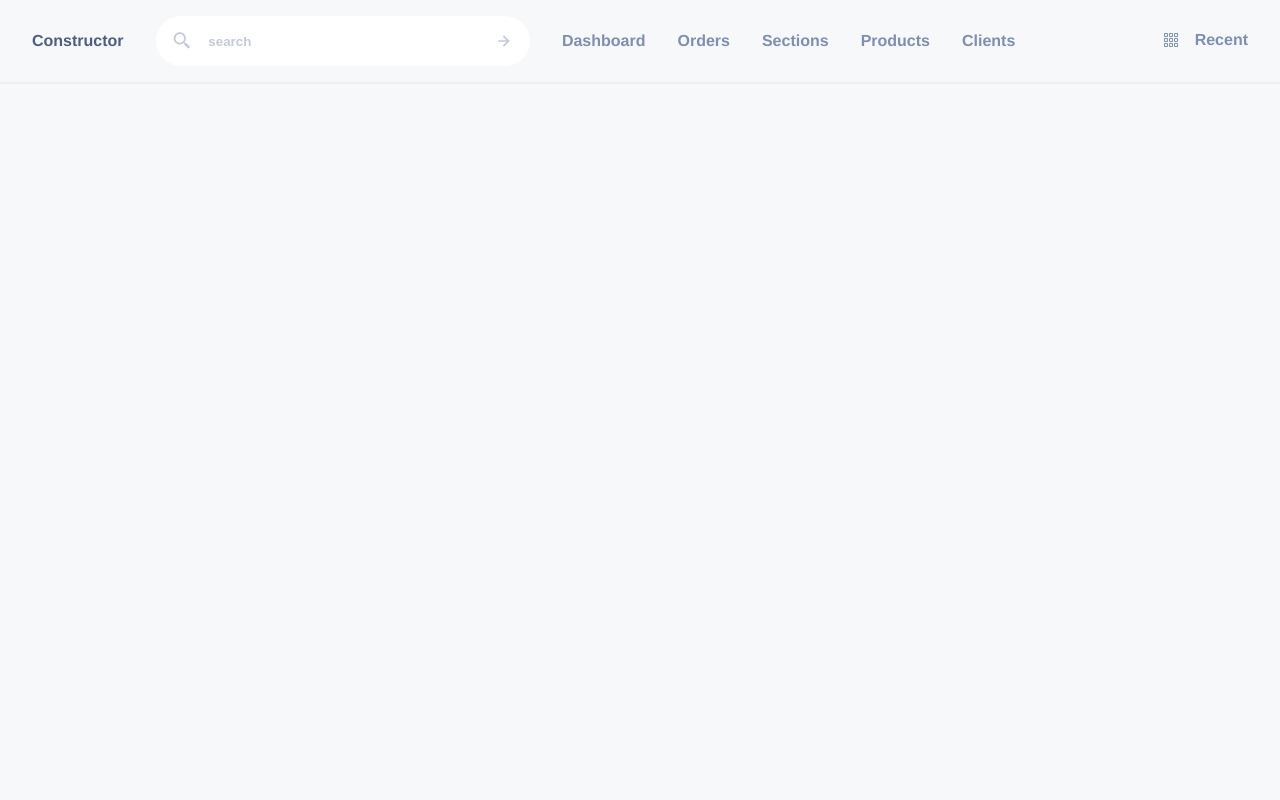
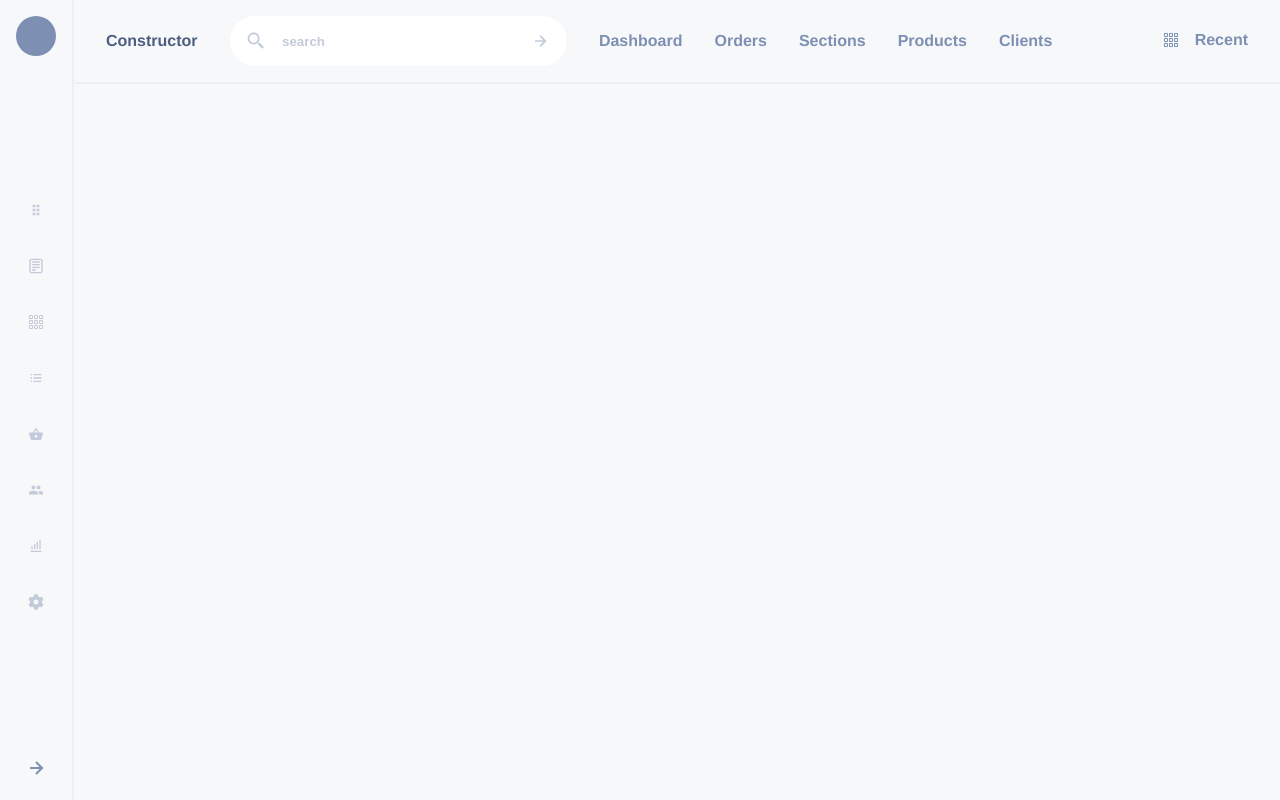
Before and after one commit to EduardoLopes/design-tokens-study, a React (Create React App) app: page / in a window 1280 px wide. Built offline with nearby package versions, Linux system fonts and the light colour scheme.

Commit message:
add side bar

```diff
--- a/src/components/Layout.module.scss
+++ b/src/components/Layout.module.scss
@@ -5,7 +5,7 @@
 }
 
 .sidebar {
-  background-color: beige;
+  // background-color: beige;
 }
 
 .content {
--- a/src/components/Layout.tsx
+++ b/src/components/Layout.tsx
@@ -1,11 +1,14 @@
 import React from "react";
 import styles from "./Layout.module.scss";
 import Topbar from "./Topbar";
+import Sidebar from "./Sidebar";
 
 export default function Layout() {
   return (
     <div className={styles.wrapper}>
-      <div className={styles.sidebar}></div>
+      <div className={styles.sidebar}>
+        <Sidebar />
+      </div>
 
       <div className={styles.content}>
         <div className={styles.topbar}>
--- /dev/null
+++ b/src/components/Sidebar.module.scss
@@ -0,0 +1,56 @@
+@use "../styles/space";
+@use "../styles/border";
+@use "../styles/color";
+@use "../styles/text";
+
+.wrapper {
+  border-right: 2px solid color.$gray-3;
+  height: 100%;
+  display: grid;
+  grid-template-rows: min-content auto min-content;
+}
+
+.avatar {
+  @include space.padding;
+
+  span {
+    @include border.full-circle;
+    display: inline-block;
+    width: 40px;
+    height: 40px;
+    background: color.$gray-1;
+  }
+}
+
+.menu {
+  display: flex;
+  align-items: center;
+  justify-content: center;
+
+  ul {
+    margin: 0;
+    padding: 0;
+    display: block;
+    li {
+      list-style: none;
+      display: flex;
+
+      @include space.margin("trbl", "sm");
+
+      a {
+        @include text.sub-sub-title;
+        @include space.padding("trbl", "sm");
+
+        &:hover {
+          background: color.$white;
+          color: color.$purple;
+        }
+      }
+    }
+  }
+}
+
+.arrow {
+  @include space.padding;
+  color: color.$gray-1;
+}
--- /dev/null
+++ b/src/components/Sidebar.tsx
@@ -0,0 +1,69 @@
+import styles from "./Sidebar.module.scss";
+import {
+  BiGridVertical,
+  BiRightArrowAlt,
+  BiListUl,
+  BiBarChartAlt,
+} from "react-icons/bi";
+import { IoMdBasket, IoMdPeople } from "react-icons/io";
+import { FaCog } from "react-icons/fa";
+
+import { BsGrid3X3Gap } from "react-icons/bs";
+import { CgNotes } from "react-icons/cg";
+
+export default function Sidebar() {
+  return (
+    <div className={styles.wrapper}>
+      <div className={styles.avatar}>
+        <span />
+      </div>
+      <div className={styles.menu}>
+        <ul>
+          <li>
+            <a href="/">
+              <BiGridVertical />
+            </a>
+          </li>
+          <li>
+            <a href="/">
+              <CgNotes />
+            </a>
+          </li>
+          <li>
+            <a href="/">
+              <BsGrid3X3Gap />
+            </a>
+          </li>
+          <li>
+            <a href="/">
+              <BiListUl />
+            </a>
+          </li>
+          <li>
+            <a href="/">
+              <IoMdBasket />
+            </a>
+          </li>
+          <li>
+            <a href="/">
+              <IoMdPeople />
+            </a>
+          </li>
+          <li>
+            <a href="/">
+              <BiBarChartAlt />
+            </a>
+          </li>
+          <li>
+            <a href="/">
+              <FaCog />
+            </a>
+          </li>
+        </ul>
+      </div>
+      <div className={styles.arrow}>
+        <BiRightArrowAlt size={24} />
+      </div>
+    </div>
+  );
+}
--- a/src/components/Topbar.module.scss
+++ b/src/components/Topbar.module.scss
@@ -20,9 +20,7 @@
 
 .search {
   background: color.$white;
-  @include space.padding;
-  padding-top: 0;
-  padding-bottom: 0;
+  @include space.padding("lr");
   border-radius: 100px;
   display: flex;
   align-items: center;
@@ -67,10 +65,7 @@
     align-items: center;
   }
 
-  @include space.padding;
-
-  padding-top: 0;
-  padding-bottom: 0;
+  @include space.padding("lr");
   svg {
     @include space.margin;
   }
--- /dev/null
+++ b/src/styles/_border.scss
@@ -0,0 +1,3 @@
+@mixin full-circle() {
+  border-radius: 50%;
+}
--- a/src/styles/_color.scss
+++ b/src/styles/_color.scss
@@ -4,3 +4,4 @@ $gray-2: #c3cad9;
 $gray-3: #edeff2;
 $gray-4: #f7f8fa;
 $white: #fff;
+$purple: #8833ff;
```
